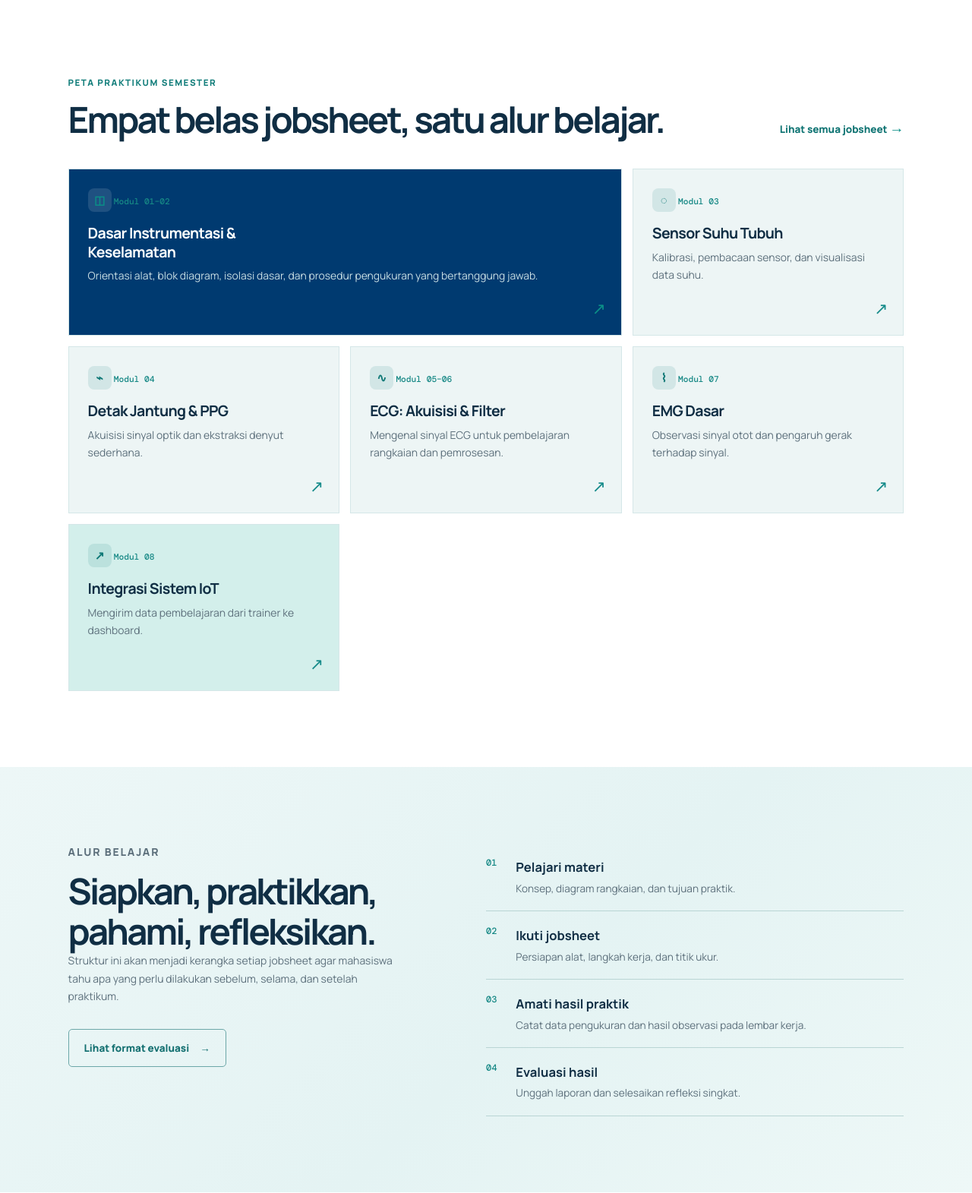
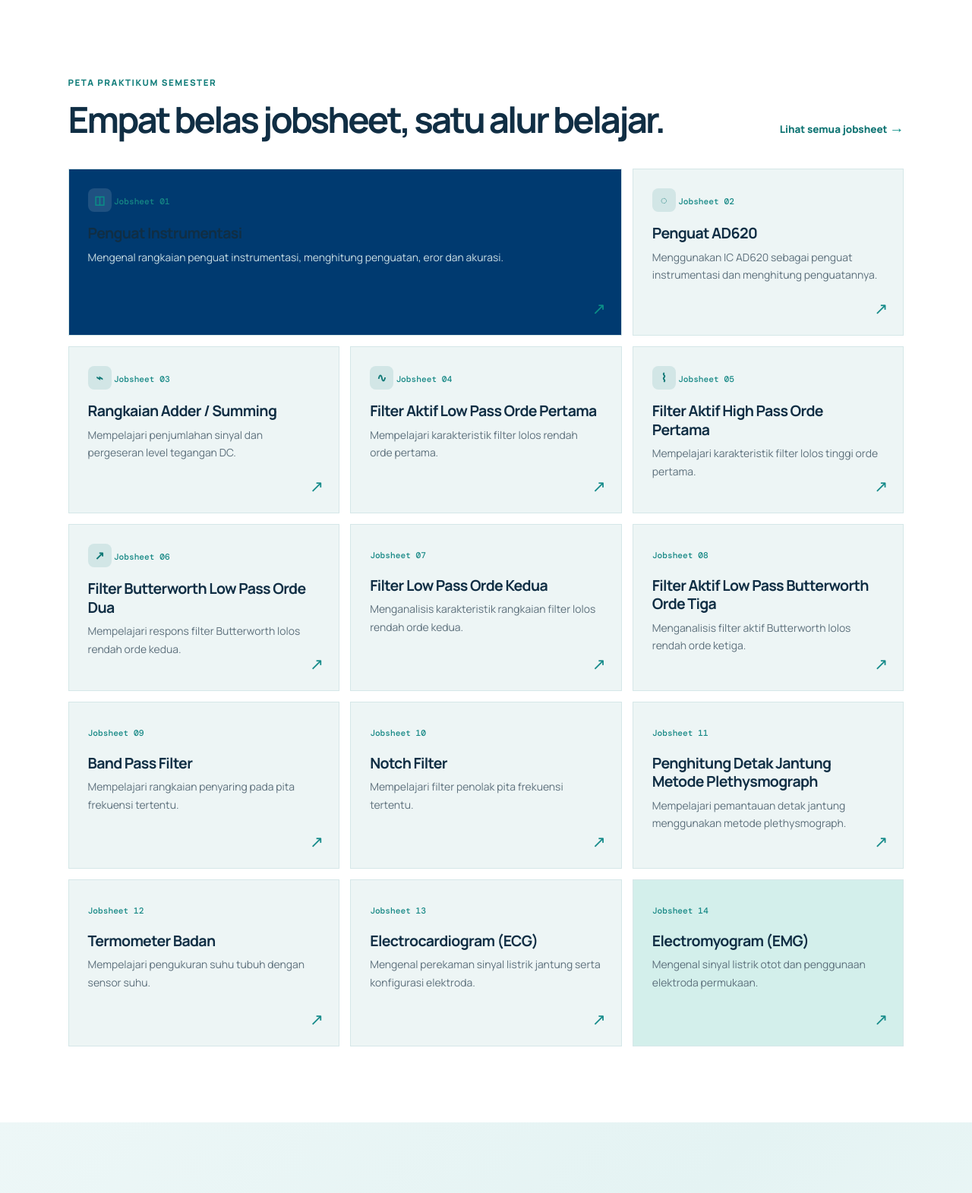
Before and after one commit to utup12/WEB_ELektronika_Medis_Laravel, a Laravel app: page / in a window 1280 px wide. Shown: the part 2514-4085 px from the top of the page at 76% size. Run offline with Laravel 12, Linux system fonts and the light colour scheme.

Commit message:
feat: remove alternative upload form and sync homepage cards with 14 jobsheets

```diff
--- a/resources/views/home.blade.php
+++ b/resources/views/home.blade.php
@@ -548,161 +548,33 @@
             </div>
 
 
+            @php($homeEdition = $editions[0] ?? null)
             <div class="module-grid">
-
-
-                <article class="module-card featured">
-
+                @if($homeEdition && !empty($homeEdition['modules']))
+                    @foreach($homeEdition['modules'] as $module)
+                        <a
+                            class="module-card {{ $loop->first ? 'featured' : ($loop->last ? 'accent' : '') }}"
+                            href="{{ route('jobsheet.module', [$homeEdition['id'], $module['slug']], false) }}"
+                            style="text-decoration:none;color:inherit"
+                        >
                             <span class="module-label">
-                        Modul 01–02
+                                Jobsheet {{ str_pad((string) ($module['number'] ?? $loop->iteration), 2, '0', STR_PAD_LEFT) }}
                             </span>
 
-
                             <h3>
-                        Dasar Instrumentasi & Keselamatan
+                                {{ $module['title'] }}
                             </h3>
 
-
                             <p>
-
-                        Orientasi alat, blok diagram,
-                        isolasi dasar, dan prosedur pengukuran
-                        yang bertanggung jawab.
-
+                                {{ $module['summary'] ?? '' }}
                             </p>
-
 
                             <span class="card-arrow">
                                 ↗
                             </span>
-
-                </article>
-
-
-                <article class="module-card">
-
-                    <span class="module-label">
-                        Modul 03
-                    </span>
-
-
-                    <h3>
-                        Sensor Suhu Tubuh
-                    </h3>
-
-
-                    <p>
-                        Kalibrasi, pembacaan sensor,
-                        dan visualisasi data suhu.
-                    </p>
-
-
-                    <span class="card-arrow">
-                        ↗
-                    </span>
-
-                </article>
-
-
-                <article class="module-card">
-
-                    <span class="module-label">
-                        Modul 04
-                    </span>
-
-
-                    <h3>
-                        Detak Jantung & PPG
-                    </h3>
-
-
-                    <p>
-                        Akuisisi sinyal optik
-                        dan ekstraksi denyut sederhana.
-                    </p>
-
-
-                    <span class="card-arrow">
-                        ↗
-                    </span>
-
-                </article>
-
-
-                <article class="module-card">
-
-                    <span class="module-label">
-                        Modul 05–06
-                    </span>
-
-
-                    <h3>
-                        ECG: Akuisisi & Filter
-                    </h3>
-
-
-                    <p>
-                        Mengenal sinyal ECG untuk pembelajaran
-                        rangkaian dan pemrosesan.
-                    </p>
-
-
-                    <span class="card-arrow">
-                        ↗
-                    </span>
-
-                </article>
-
-
-                <article class="module-card">
-
-                    <span class="module-label">
-                        Modul 07
-                    </span>
-
-
-                    <h3>
-                        EMG Dasar
-                    </h3>
-
-
-                    <p>
-                        Observasi sinyal otot
-                        dan pengaruh gerak terhadap sinyal.
-                    </p>
-
-
-                    <span class="card-arrow">
-                        ↗
-                    </span>
-
-                </article>
-
-
-                <article class="module-card accent">
-
-                    <span class="module-label">
-                        Modul 08
-                    </span>
-
-
-                    <h3>
-                        Integrasi Sistem IoT
-                    </h3>
-
-
-                    <p>
-                        Mengirim data pembelajaran
-                        dari trainer ke dashboard.
-                    </p>
-
-
-                    <span class="card-arrow">
-                        ↗
-                    </span>
-
-                </article>
-
+                        </a>
+                    @endforeach
+                @endif
             </div>
 
         </section>
--- a/routes/web.php
+++ b/routes/web.php
@@ -20,8 +20,10 @@ use Illuminate\Support\Facades\Route;
 |--------------------------------------------------------------------------
 */
 
-Route::get('/', function () {
-    return view('home');
+Route::get('/', function (JobsheetCatalog $catalog) {
+    return view('home', [
+        'editions' => $catalog->editions(),
+    ]);
 })->name('home');
 
 Route::get('/masuk', [LocalAuthController::class, 'loginForm'])->name('masuk');
```
Also changed, not shown: resources/views/laporan.blade.php (+2 -34 lines). Lines whose indentation alone changed are shown as unchanged.
